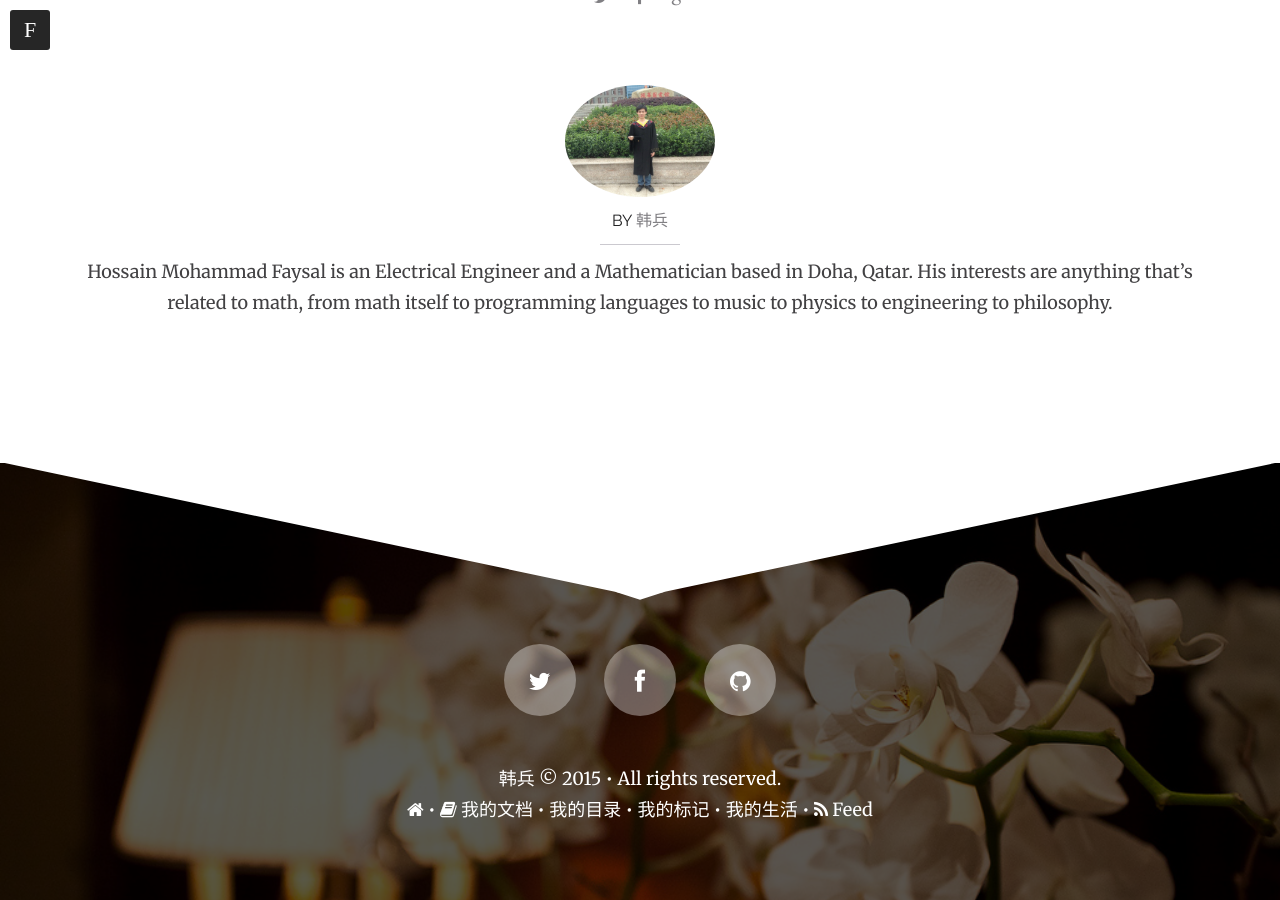
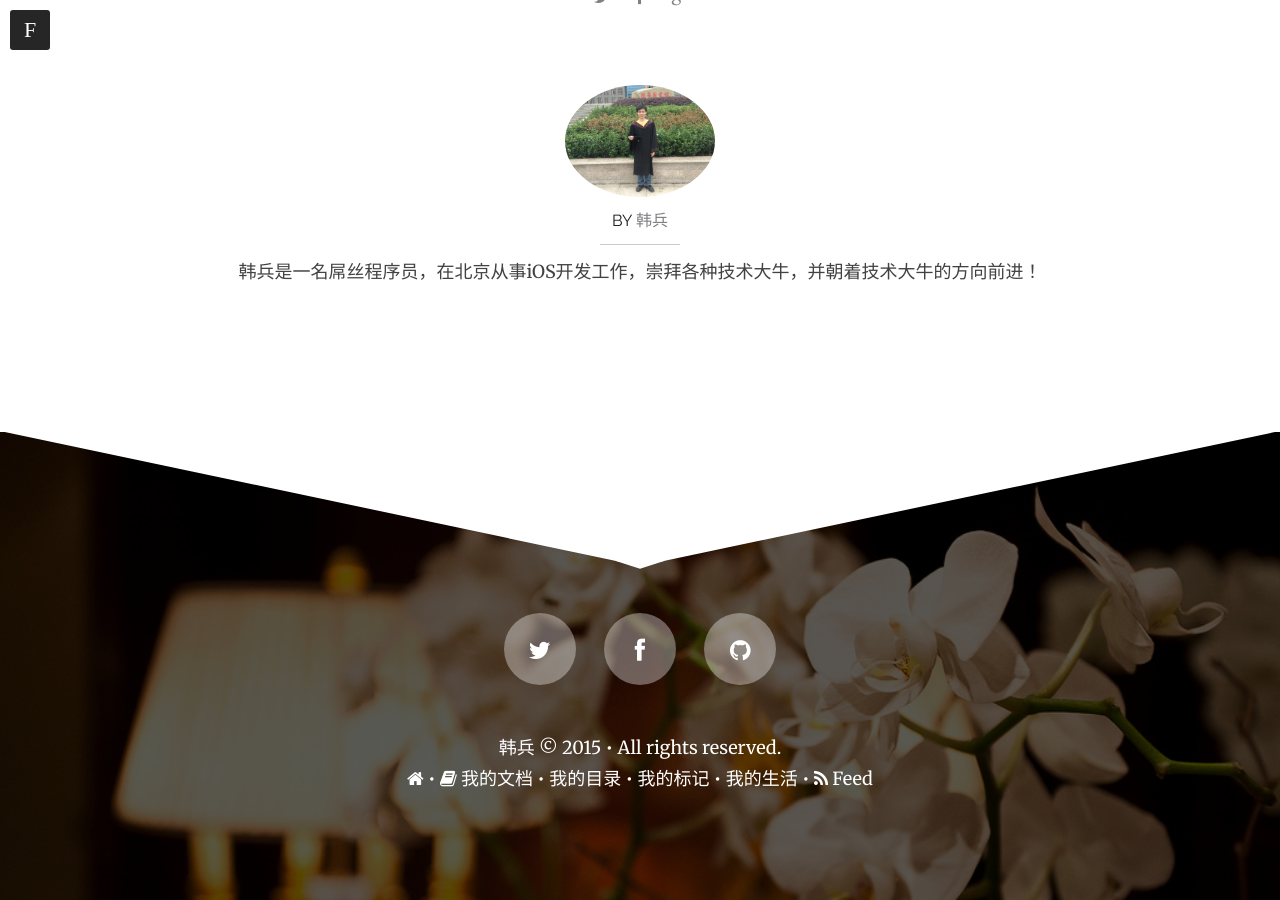
Before and after one commit to bingFly/blog, a Jekyll site: the page built from _posts/2014-01-05-sample-link-post.md, in a window 1280 px wide and 900 px high, scrolled down 1157 px. Built offline with Jekyll 4.4.1, drawn with Linux system fonts in a browser that asks for light colours; nearby versions of some CDN libraries; comment, search, counter and statistics services are not loaded.

Commit message:
个人描述

```diff
--- a/_config.yml
+++ b/_config.yml
@@ -26,7 +26,7 @@ owner:
   avatar:         hanbing.jpg
   email:          hanbingcoder@gmail.com
   # Use the coder's toolbox at http://coderstoolbox.net/string/#!encoding=xml&action=encode&charset=us_ascii to encode your description into XML string
-  description:    Hossain Mohammad Faysal is an Electrical Engineer and a Mathematician based in Doha, Qatar. His interests are anything that&#8217;s related to math, from math itself to programming languages to music to physics to engineering to philosophy.
+  description:    韩兵是一名屌丝程序员，在北京从事iOS开发工作，崇拜各种技术大牛，并朝着技术大牛的方向前进！
   # Social networking links used in footer. Update and remove as you like.
   twitter:        BingFlyH
   facebook:       bing.han
```
